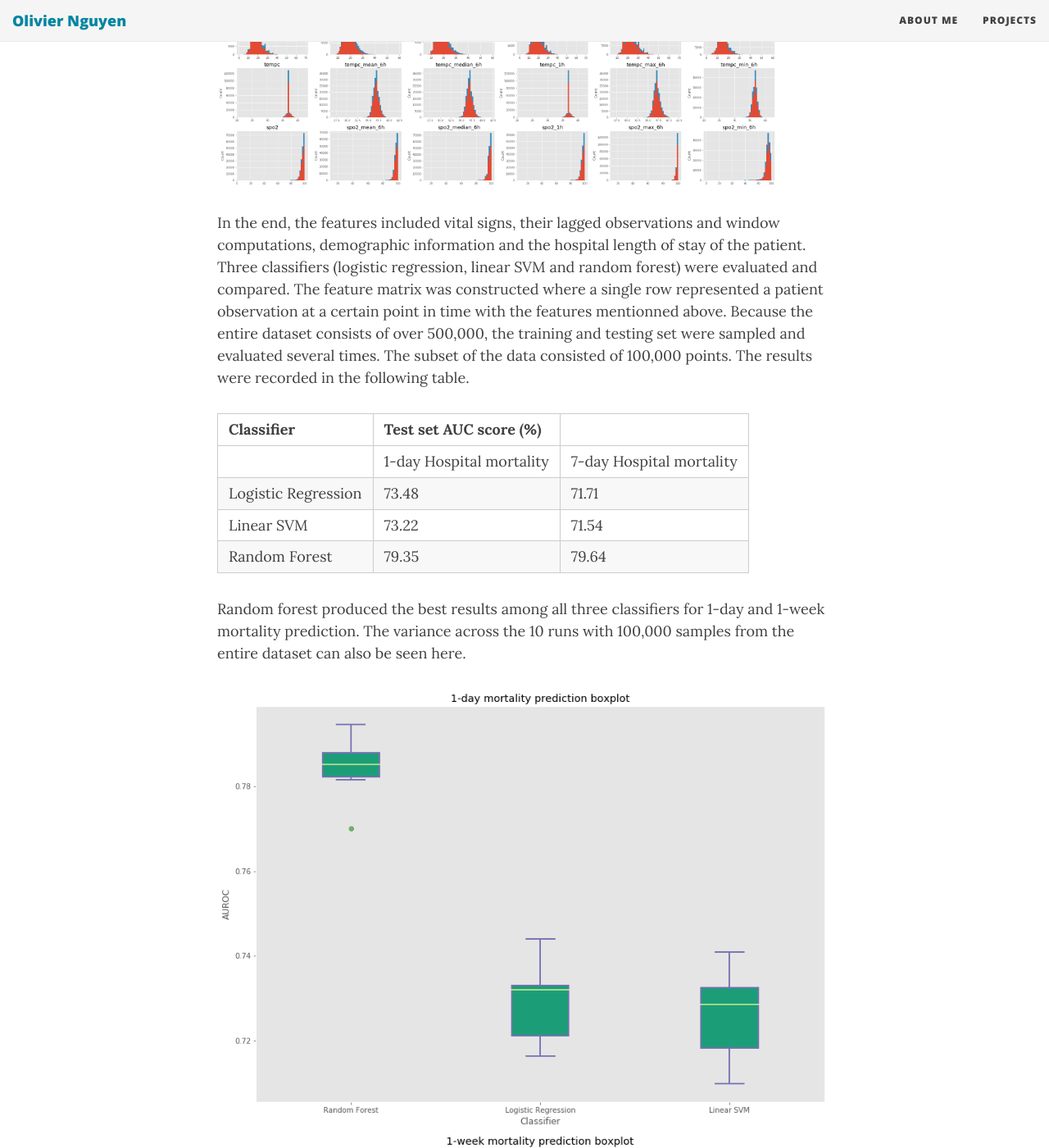
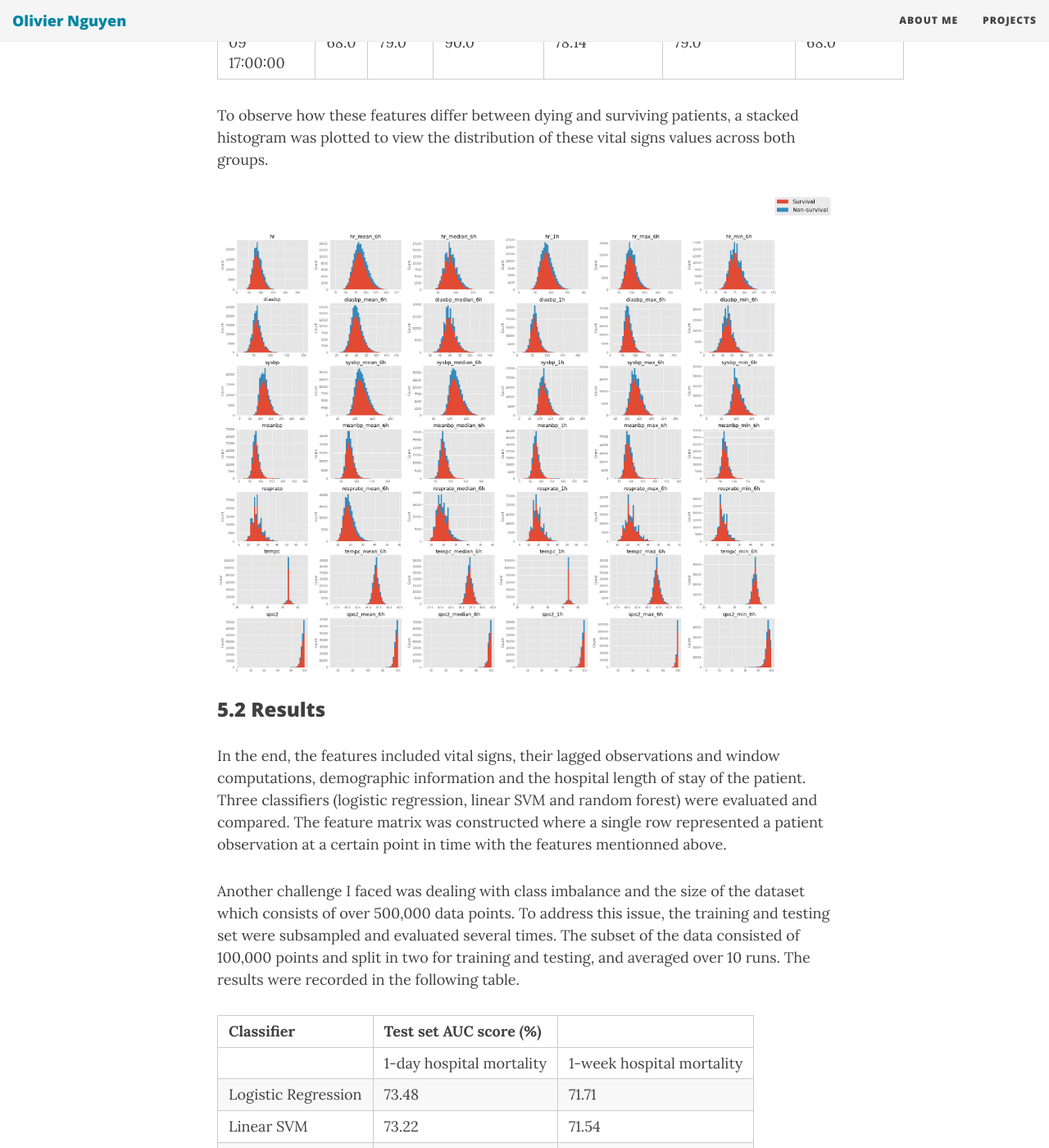
Before and after one commit to olinguyen/olinguyen.github.io, a Jekyll site: the page built from _posts/2017-08-21-gsoc-final-post.md, in a window 1280 px wide and 1400 px high, scrolled down 13461 px. Shown: the whole window at 82% size. Built offline with Jekyll 4.4.1, drawn with Linux system fonts in a browser that asks for light colours; nearby versions of some CDN libraries; comment, search, counter and statistics services are not loaded; some of the changed text lies outside the part shown.

Commit message:
fixed strucutre

```diff
--- a/_posts/2017-08-21-gsoc-final-post.md
+++ b/_posts/2017-08-21-gsoc-final-post.md
@@ -5,12 +5,14 @@
 tags: [gsoc, data-science, machine-learning]
 ---
 
+The following blog post summarizes most of my work for the [Google Summer of Code 2017](https://developers.google.com/open-source/gsoc) with the [Shogun Machine Learning Toolbox](shogun.ml). A python notebook that accompanies this blog post can be found [here](https://github.com/olinguyen/gsoc2017-shogun-dataproject/blob/master/Shogun%20Showroom.ipynb).
+
+## Introduction
+
 Everyday, the healthcare industry creates large amounts of patient and clinical data and stores them in electronic health records. Most of this data has previously been inaccessible, in part due to patient privacy concerns, which poses a challenge to researchers working on the analysis of health records.
 
 However, initatives like the Medical Information Mart For Intensive Care (MIMIC) database project have allowed for everyone to use and experiment with health data. In particular, the [MIMIC database](https://mimic.physionet.org/
 ) is a critical care database made freely available for researchers around the world to develop and evaluate intensive care unit (ICU) patient monitoring and decision support systems that will improve the efficiency, accuracy and timeliness of clinical decision-making in critical care.
-
-A python notebook that accompanies this blog post can be found [here](https://github.com/olinguyen/gsoc2017-shogun-dataproject/blob/master/Shogun%20Showroom.ipynb).
 
 ## Table of Contents
 1. [Objective](#1-objective)
@@ -24,13 +26,14 @@
     4.1. [Results](#41-results)
 5. [Improved model with temporal features](#5-improved-model-with-temporal-features)
     5.1 [Resampling](#51-resampling)
+    5.2 [Results](#52-results)
 8. [Conclusion](#conclusion)
 9. [Future improvements](#future-improvements)
 
 
 ## 1. Objective
 
-Using the MIMIC database, I focused on these 2 prediction tasks:
+Using the MIMIC database which includes vital signs, medications, diagnostic code and many more variables, along with feature engineering techniques, I investigated whether I could build a robust classifier to perform the following tasks:
 
 1. Mortality prediction
 2. Hospital length of stay
@@ -41,7 +44,7 @@
 2. Built machine learning models for the predictions tasks
 3. Evaluated and compared the performance of various algorithms
 
-Using the MIMIC database which includes vital signs, medications, diagnostic code and many more variables, along with feature engineering techniques, I investigated whether I could build a robust classifier to perform such mortality prediction task.
+I first experimented with a basic model which ignores temporal structure in the data, and attempted to perform mortality prediction. In the second improved model, I incorporated lagged features which takes into account the complexity of time series data. From there, I explored the pros and cons of each model, the challenges of using time series data and discussions on the analysis & results.
 
 ## 2. Overview of MIMIC
 
@@ -60,6 +63,8 @@
 | ICU mortality (%)              | 8.545       |
 
 ![](/img/week2/hist-mimic.png "Histograms for MIMIC")
+
+Additional information regarding the MIMIC database can be found in the [published paper](https://www.nature.com/articles/sdata201635) as well.
 
 ### 2.1 Features
 
@@ -89,6 +94,10 @@
 | Ventilation              | Whether the patient was ventilated or not            |
 | Urine output             | How much urine was produced            |
 
+During a patients' stay in the ICU, their routine vital signs and additional information relevant to their care are constantly monitored and recorded electronically. This results in data taking the form of a time series where there is an ordered sequence of observations of many variables. I extracted every vital sign data point of the first 24 hours of a patient upon entering the ICU. The raw values of a few vital signs of a patient looks as follows:
+
+![](/img/week10/single-patient-vitals.png "Patient Vital Signs")
+
 Laboratory measurements are made by acquiring a fluid from the patient's body (e.g. blood from an arterial line or urine from a [catheter](https://en.wikipedia.org/wiki/Catheter)) and then analyzing it in the laboratory.
 
 | Laboratory measurements |
@@ -106,29 +115,27 @@
 | Blood urea nitrogen     |
 | White blood cells       |
 
+Laboratory measurements taken from a patient are also strong indictators of a patient's health condition. Let's take anion gap as an example. [Anion gap](https://en.wikipedia.org/wiki/Anion_gap) is the difference between primary measured cations (sodium Na+ and potassium K+) and the primary measured anions (chloride Cl- and bicarbonate HCO3-) in [serum](https://en.wikipedia.org/wiki/Serum_(blood)) (blood). The test is mostly performed in patients with altered mental status, unknown exposures, acute renal failure, and acute illnesses [1]. A kernel density estimation plot is used to view the distribution of the values below shows the aniongap measurement on ICU admission comparison for survival and non-survival groups.
+
+![](/img/week3/aniongap-density.png "Anion Gap Density")
+
 ### 2.2 Visualization
 
 To get a better grasp of the effects of the predictors on the mortality outcomes, I explored the dataset with multiple visualizations.
 
-First, I extracted every vital sign data point of the first 24 hours of a patient upon entering the ICU. The raw vital signs of a patient looks as follows:
-
-![](/img/week10/single-patient-vitals.png "Patient Vital Signs")
-
-I used a 3d plot to see how different features affect a patient's mortality probability.
+Here, I used a 3d plot to see how different features affect a patient's mortality probability.
 
 In this visualization, I included age, heart rate and the [Glasgow Coma Scale](https://en.wikipedia.org/wiki/Glasgow_Coma_Scale) which is a score indicating the level of consciousness of a person. From the plot, patients with somewhat extreme values (low heart rate and Glasgow Coma Scale values) are more likely to die, shown with a red 'X'. Although this plot only shows 3 predictors, it is possible to change the variables on the 3 axis for visualizations.
 
 ![](/img/week3/3dplot.png "3D plot")
 
-Laboratory measurements taken from a patient are also strong indictators of a patient's health condition. Let's take anion gap as an example. [Anion gap](https://en.wikipedia.org/wiki/Anion_gap) is the difference between primary measured cations (sodium Na+ and potassium K+) and the primary measured anions (chloride Cl- and bicarbonate HCO3-) in [serum](https://en.wikipedia.org/wiki/Serum_(blood)) (blood). The test is mostly performed in patients with altered mental status, unknown exposures, acute renal failure, and acute illnesses [1]. A kernel density estimation plot is used to view the distribution of the values below shows the aniongap measurement on ICU admission comparison for survival and non-survival groups.
-
-![](/img/week3/aniongap-density.png "Anion Gap Density")
-
-In total, 48 features are used to build the model for both prediction tasks. To visualize high-dimensional data, I employed PCA and t-SNE as dimensionality reduction techniques.
+In total, 48 features are used to build the model for both prediction tasks. Since there are a high number of features, I was interested in seeing how high-dimensional data would look like in 2D using dimensionality reduction techniques like PCA and t-SNE.
 
 ![](/img/week4/pca-2d.png "PCA 2D Plot")
 
 ![](/img/week4/t-sne.png "t-SNE")
+
+From the plots, it can be noticed that there is a noticeable difference with each group forming its own cluster.
 
 ## 3. Preprocessing
 
@@ -143,7 +150,7 @@
 * Second admissions of patients
     * Simplifies analysis which assumes independent observations
     * We avoid taking into account that ICU stays are highly correlated
-* Length of stay less than 2 days
+* Length of stay less than 1 day
     * Helps remove false positives that were placed in ICU for precautionary purposes
 
 ### 3.2 Data cleaning
@@ -154,7 +161,7 @@
 
 ## 4. Basic model
 
-For mortality prediction, two machine learning classifiers were used: logistic regression and linear support vector machine. These algorithms are commonly used and allow to learn the relationship between predictor variables and a binary outcome variable.
+In this first model, I investigated how well predictions could be when not using time series data. I ignored the temporal structure of the data, and only used the entire data of the first 24 hours in the ICU for a patient. A single time-shot computing the minimum, maximum and mean for that time period was used for the vital signs. For mortality prediction, two machine learning classifiers were used: logistic regression and linear support vector machine. These algorithms are commonly used and allow to learn the relationship between predictor variables and a binary outcome variable.
 
 ### 4.1 Results
 
@@ -165,10 +172,10 @@
 |                     | Hospital mortality |
 | Logistic Regression | 84.64              |
 | Linear SVM          | 84.56              |
-| Random guess         |          50.00           |
 | Logistic Regression (sklearn)         |  84.64              |
 | Linear SVM (sklearn)         |    84.56              |
 | XGBoost             | 87.60              |
+| Random guess         |          50.00           |
 
 In addition to mortality prediction, 30-day, 1-year and ICU mortality prediction were evaluated. The barcharts below show the results for the different tasks.
 
@@ -208,7 +215,9 @@
 
 Because space and computing power is limited, a sampling rate measuring capturing vital signs every hour was chosen, for the first 24 hours of a patient. Afterwards, lagged features from the last 3 hourly observations (t-1, t-2, t-3), which are the vital signs at the previous hours, were computed by shifting columns of the time stamp.
 
-| timestamp           | heartrate-raw | hr_1h | hr_max_6h | hr_mean_6h | hr_median_6h | hr_min_6h |
+A rolling window then computes the mean, min, max and median over the entire vital signs time series of a patient in the last 6 hours.  The same vital signs used previously were included for this model. Below is a sample of data points with only heart rate used.
+
+| timestamp           | hr | hr_1h | hr_max_6h | hr_mean_6h | hr_median_6h | hr_min_6h |
 |---------------------|---------------|-------|-----------|------------|--------------|-----------|
 | 2100-06-09 13:00:00 | 90.0          | 74.0  | 90.0      | 79.85      | 77.0         | 74.0      |
 | 2100-06-09 14:00:00 | 81.0          | 90.0  | 90.0      | 79.28      | 77.0         | 74.0      |
@@ -216,18 +225,19 @@
 | 2100-06-09 16:00:00 | 79.0          | 79.0  | 90.0      | 79.42      | 79.0         | 74.0      |
 | 2100-06-09 17:00:00 | 68.0          | 79.0  | 90.0      | 78.14      | 79.0         | 68.0      |
 
-
-A rolling window then computes the mean, min, max and median over the entire vital signs time series of a patient in the last 6 hours.  The same vital signs used previously were included for this model. Below is a sample of data points with only heart rate used.
-
 To observe how these features differ between dying and surviving patients, a stacked histogram was plotted to view the distribution of these vital signs values across both groups.
 
 ![](/img/finalweek/vitals-comparison-1week.png "Vital Sign comparison")
 
-In the end, the features included vital signs, their lagged observations and window computations, demographic information and the hospital length of stay of the patient. Three classifiers (logistic regression, linear SVM and random forest) were evaluated and compared. The feature matrix was constructed where a single row represented a patient observation at a certain point in time with the features mentionned above. Because the entire dataset consists of over 500,000, the training and testing set were sampled and evaluated several times. The subset of the data consisted of 100,000 points. The results were recorded in the following table.
+### 5.2 Results
+
+In the end, the features included vital signs, their lagged observations and window computations, demographic information and the hospital length of stay of the patient. Three classifiers (logistic regression, linear SVM and random forest) were evaluated and compared. The feature matrix was constructed where a single row represented a patient observation at a certain point in time with the features mentionned above.
+
+Another challenge I faced was dealing with class imbalance and the size of the dataset which consists of over 500,000 data points. To address this issue, the training and testing set were subsampled and evaluated several times. The subset of the data consisted of 100,000 points and split in two for training and testing, and averaged over 10 runs. The results were recorded in the following table.
 
 | Classifier          | Test set AUC score (%)    |                            |
 |---------------------|---------------------------|----------------------------|
-|                     | 1-day Hospital mortality  | 7-day Hospital mortality   |
+|                     | 1-day hospital mortality  | 1-week hospital mortality   |
 | Logistic Regression | 73.48                     | 71.71                      |
 | Linear SVM          | 73.22                     | 71.54                      |
 | Random Forest       | 79.35                     | 79.64                      |
```
